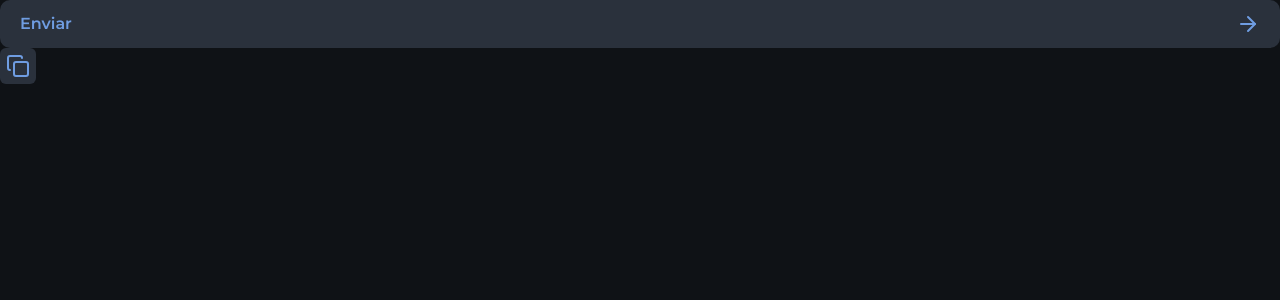
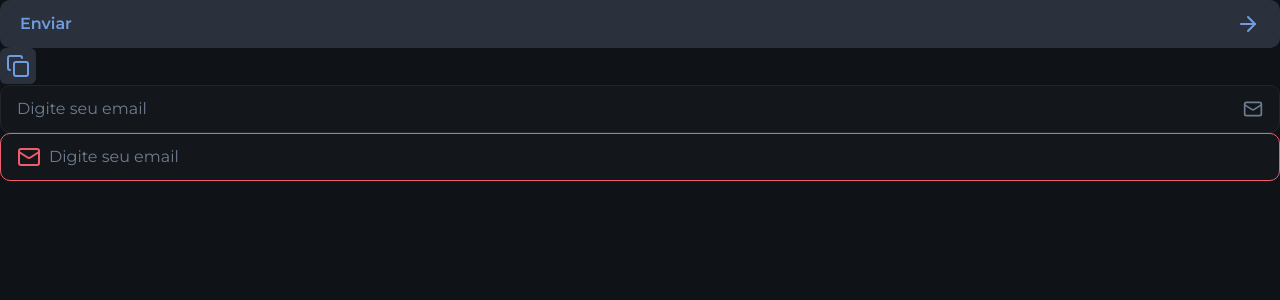
Before and after one commit to MarcosRene/nlw-connect, a Next.js app: page / in a window 1280 px wide. Shown: the top 300 px of the page. Built offline with nearby package versions, Linux system fonts and the light colour scheme.

Commit message:
feat: add input component

```diff
--- a/src/app/page.tsx
+++ b/src/app/page.tsx
@@ -1,6 +1,7 @@
-import { ArrowRight, Copy } from "lucide-react"
+import { ArrowRight, Copy, Mail } from "lucide-react"
 import { Button } from "@/components/button";
 import { IconButton } from "@/components/icon-button";
+import { InputControl, InputPrefix, InputRoot } from "@/components/input";
 
 export default function Home() {
   return (
@@ -13,6 +14,22 @@
       <IconButton>
         <Copy />
       </IconButton>
+
+      <div>
+        <InputRoot>
+          <InputControl placeholder="Digite seu email" />
+          <InputPrefix>
+            <Mail className="size-5" />
+          </InputPrefix>
+        </InputRoot>
+
+        <InputRoot error>
+          <InputPrefix>
+            <Mail />
+          </InputPrefix>
+          <InputControl placeholder="Digite seu email" />
+        </InputRoot>
+      </div>
     </main>
   );
 }
--- /dev/null
+++ b/src/components/input.tsx
@@ -0,0 +1,34 @@
+import { Mail } from "lucide-react"
+import { ComponentProps } from "react";
+
+interface InputRootProps extends ComponentProps<"div"> {
+  error?: boolean
+}
+
+export function InputRoot({ error = false, ...props }: InputRootProps) {
+  return (
+    <div
+      data-error={error}
+      className="group bg-gray-800 h-12 border border-gray-600 rounded-xl px-4 flex items-center gap-2 focus-within:border-gray-100 data-[error=true]:border-danger"
+      {...props}
+    />
+  )
+}
+
+export function InputControl({ ...props }: ComponentProps<"input">) {
+  return (
+    <input
+      className="flex-1 outline-0 placeholder:text-gray-400"
+      {...props}
+    />
+  )
+}
+
+export function InputPrefix({ ...props }: ComponentProps<"span">) {
+  return (
+    <span
+      className="text-gray-400 group-focus-within:text-gray-100 group-[&:not(:has(input:placeholder-shown))]:text-gray-100 group-data-[error=true]:text-danger"
+      {...props}
+    />
+  )
+}
```
